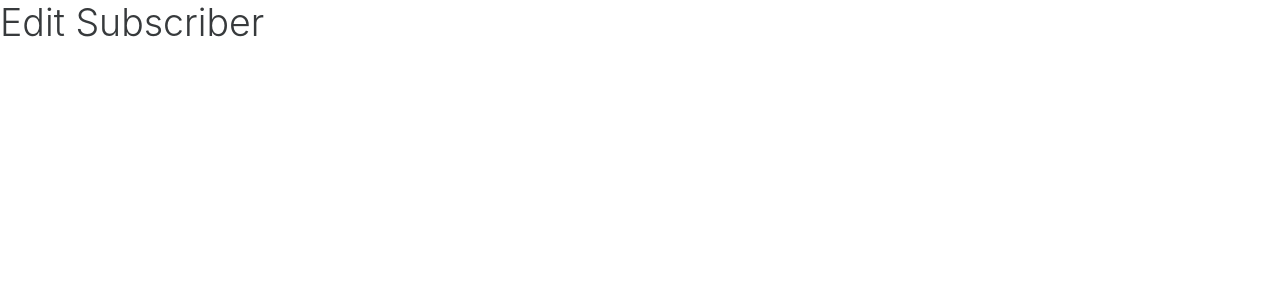
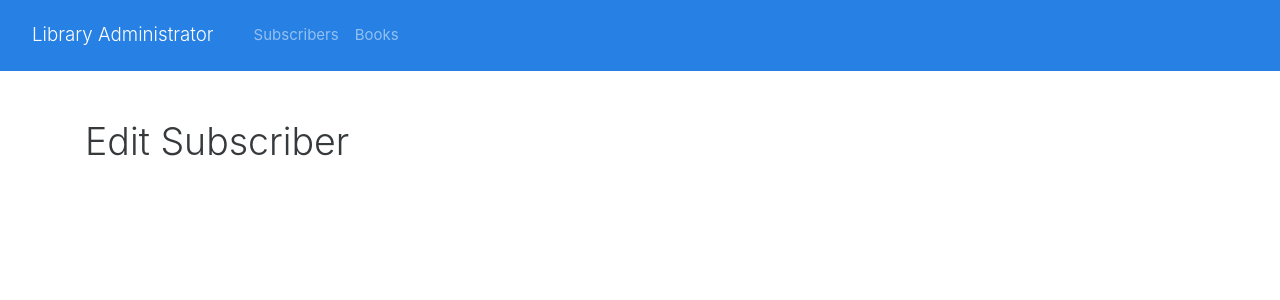
Before and after one commit to jaimeduque17/library-administrator, a React (Create React App) app: page /subscribers/edit/1 in a window 1280 px wide. Shown: the top 300 px of the page. Built offline with nearby package versions, Linux system fonts and the light colour scheme.

Commit message:
Navbar is created

```diff
--- a/src/App.js
+++ b/src/App.js
@@ -1,20 +1,25 @@
 import React from 'react';
-import {BrowserRouter as Router, Route, Switch} from 'react-router-dom';
+import { BrowserRouter as Router, Route, Switch } from 'react-router-dom';
 
 import EditSubscriber from './components/subscribers/EditSubscriber';
 import NewSubscriber from './components/subscribers/NewSubscriber';
 import ShowSubscriber from './components/subscribers/ShowSubscriber';
 import Subscribers from './components/subscribers/Subscribers';
 
+import Navbar from './components/layout/Navbar';
+
 function App() {
   return (
     <Router>
+      <Navbar />
+      <div className="container">
         <Switch>
           <Route exact path="/subscribers" component={Subscribers} />
           <Route exact path="/subscribers/new" component={NewSubscriber} />
           <Route exact path="/subscribers/show/:id" component={ShowSubscriber} />
           <Route exact path="/subscribers/edit/:id" component={EditSubscriber} />
         </Switch>
+      </div>
     </Router>
   );
 }
--- /dev/null
+++ b/src/components/layout/Navbar.js
@@ -0,0 +1,33 @@
+import React from 'react';
+import { Link } from 'react-router-dom';
+
+const Navbar = () => {
+    return (
+        <nav className="navbar navbar-expand-lg navbar-dark bg-primary  mb-5">
+            <nav className="navbar navbar-light">
+                <span className="navbar-brand mb-0 h1">
+                    Library Administrator
+                </span>
+            </nav>
+            <button className="navbar-toggler" type="button" data-toggle="collapse" data-target="#navbarColor01" aria-controls="navbarColor01" aria-expanded="false" aria-label="Toggle navigation">
+                <span className="navbar-toggler-icon"></span>
+            </button>
+            <div className="collapse navbar-collapse" id="navbarColor01">
+                <ul className="navbar-nav mr-auto">
+                    <li className="nav-item">
+                        <Link to="/subscribers" className="nav-link">
+                            Subscribers
+                        </Link>
+                    </li>
+                    <li className="nav-item">
+                        <Link to="/" className="nav-link">
+                            Books
+                        </Link>
+                    </li>
+                </ul>
+            </div>
+        </nav>
+    );
+}
+
+export default Navbar;
```
Lines whose indentation alone changed are shown as unchanged.
